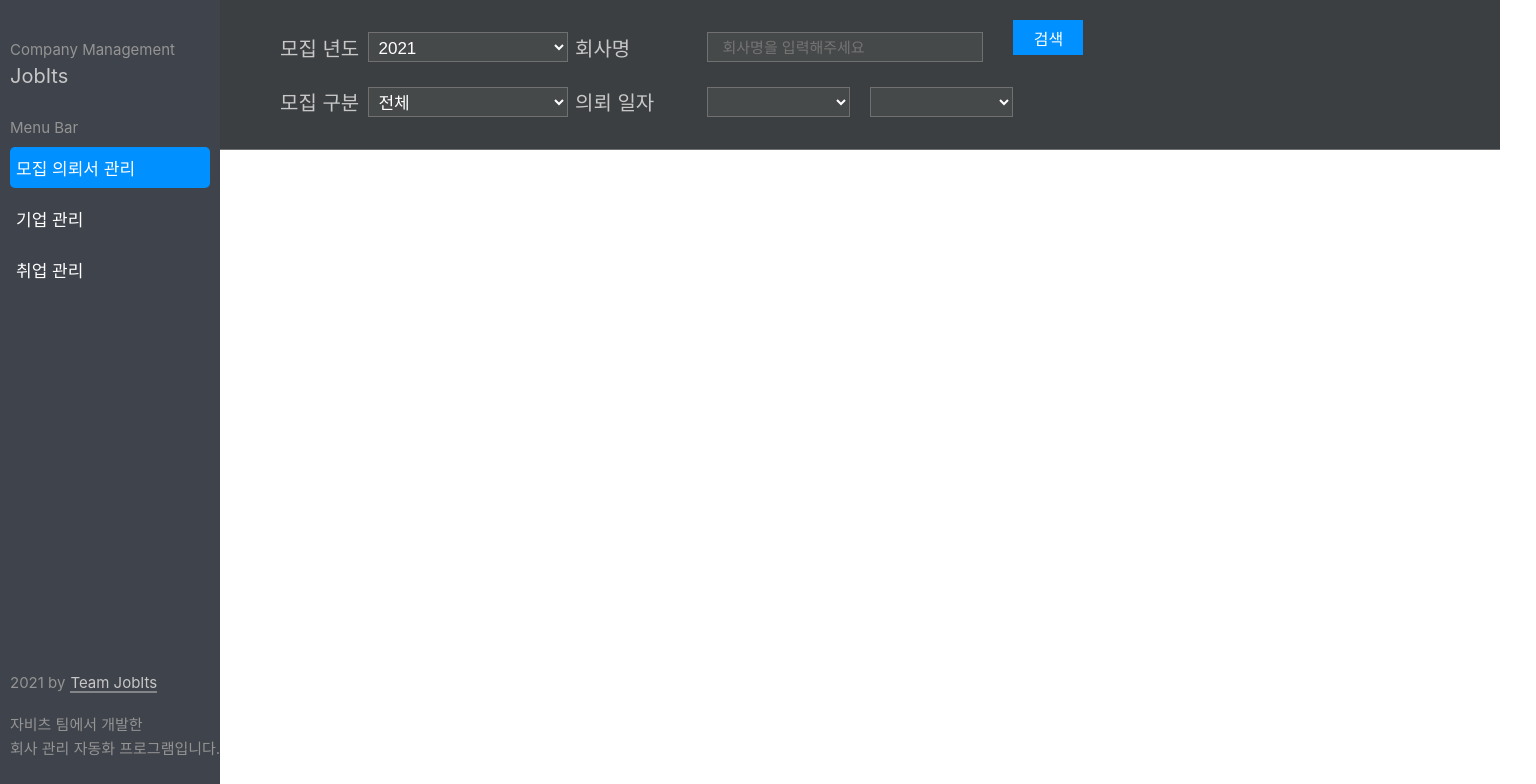
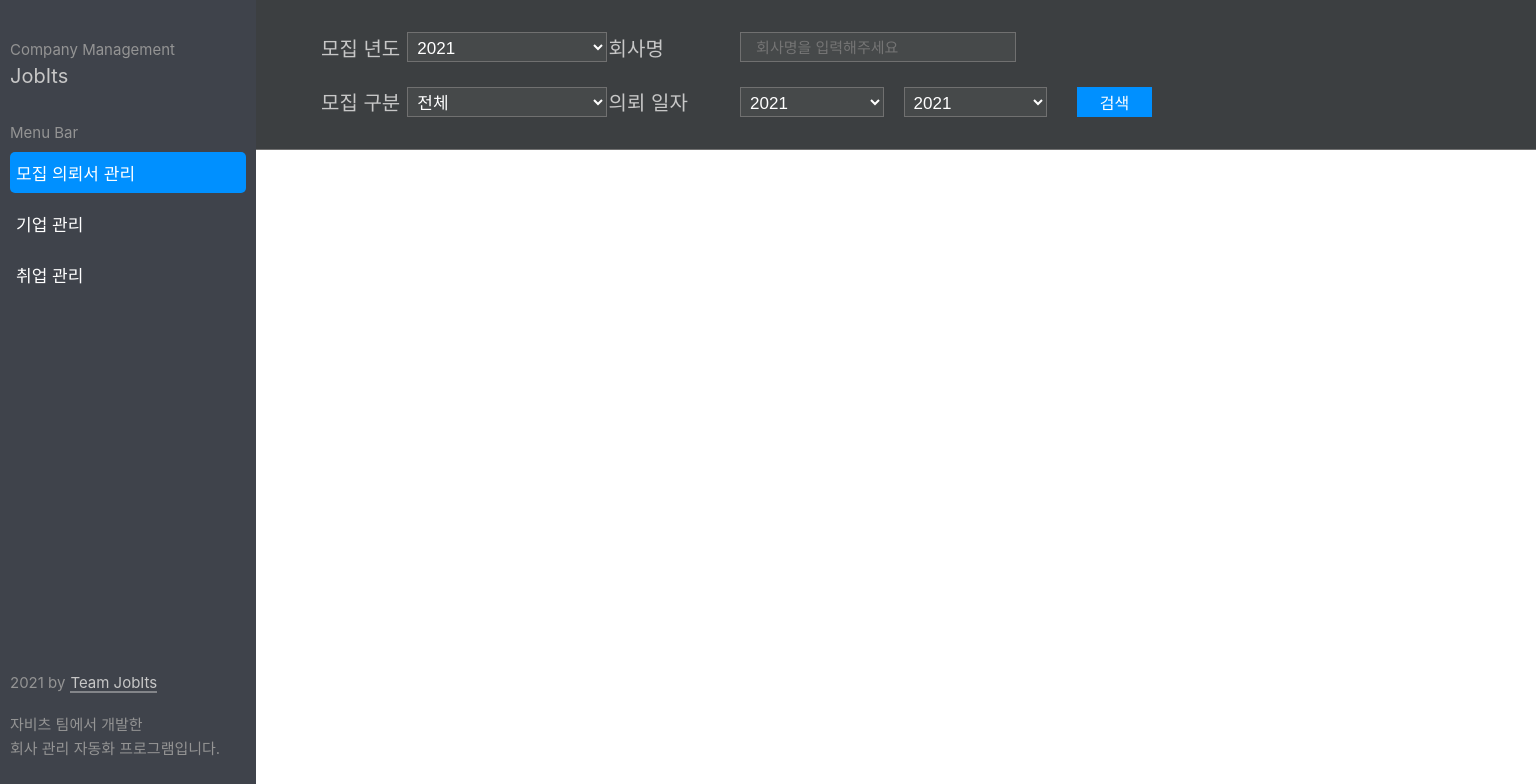
Before and after one commit to JobITs-DSM/Agatha, a Next.js app: page /recruitment in a window 1280 px wide. Shown: the top 784 px of the page, 1536 px wide, since content can reach past the window. Built offline with nearby package versions, Linux system fonts and the light colour scheme.

Commit message:
UPDATE: Headers Style

```diff
--- a/src/component/common/Header/index.tsx
+++ b/src/component/common/Header/index.tsx
@@ -38,6 +38,7 @@ const Header: FC = (): JSX.Element => {
           }
         </S.SelectorBox>
         <S.SearchBox>
+          <span />
           <Module.Search />
         </S.SearchBox>
       </S.Header>
--- a/src/component/common/Header/styles.ts
+++ b/src/component/common/Header/styles.ts
@@ -19,13 +19,15 @@ export const SelectorBox = styled.div`
 `;
 
 export const SearchBox = styled.div`
-
+  display: grid;
+  grid-template-rows: repeat(2, 1fr);
 `;
 
 export const Header = styled.div`
   height: 100%;
-  width: 65%;
-  display: grid;
-  grid-template-columns: 95% 5%;
-  padding: 20px 0 20px 60px;
+  width: 70%;
+  display: flex;
+  justify-content: space-between;
+  gap: 30px;
+  padding: 20px 0 20px 65px;
 `;
--- a/src/component/common/SideBar/styles.ts
+++ b/src/component/common/SideBar/styles.ts
@@ -5,8 +5,7 @@ import { color } from "../../../../styles";
 export const SideBarContainer = styled.div`
   height: 100vh;
   background-color: ${color.gray500};
-  width: 256px;
-  min-width: 220px;
+  min-width: 256px;
   color: ${color.gray100};
   display: flex;
   flex-direction: column;
@@ -49,7 +48,7 @@ export const MenuLinks = styled(Link)`
   cursor: pointer;
 `;
 
-export const Links = styled.a<{background : string}>`
+export const Links = styled.a<{ background: string }>`
   outline: none;
   text-decoration: none;
   font-size: 17px;
--- a/src/component/modules/RequestTime/index.tsx
+++ b/src/component/modules/RequestTime/index.tsx
@@ -7,8 +7,12 @@ const RequestTime: FC = (): JSX.Element => {
     <M.Box>
       <M.FilterName>의뢰 일자</M.FilterName>
       <S.SelectionBox>
-        <M.Selection></M.Selection>
-        <M.Selection></M.Selection>
+        <M.Selection>
+          <M.Option>2021</M.Option>
+        </M.Selection>
+        <M.Selection>
+          <M.Option>2021</M.Option>
+        </M.Selection>
       </S.SelectionBox>
     </M.Box>
   );
--- a/src/component/modules/Search/styles.ts
+++ b/src/component/modules/Search/styles.ts
@@ -3,16 +3,17 @@ import { color } from "../../../../styles";
 
 export const SearchBox = styled.div`
   display: flex;
-  width: 70px;
   justify-content: center;
+  width: 100%;
 `;
 
 export const Search = styled.div`
   display: inherit;
   background-color: ${color.blue100};
-  align-self: flex-end;
-  height: 35px;
+  align-self: center;
+  height: 30px;
   width: 75px;
   justify-content: center;
   align-items: center;
+  cursor: pointer;
 `;
```
